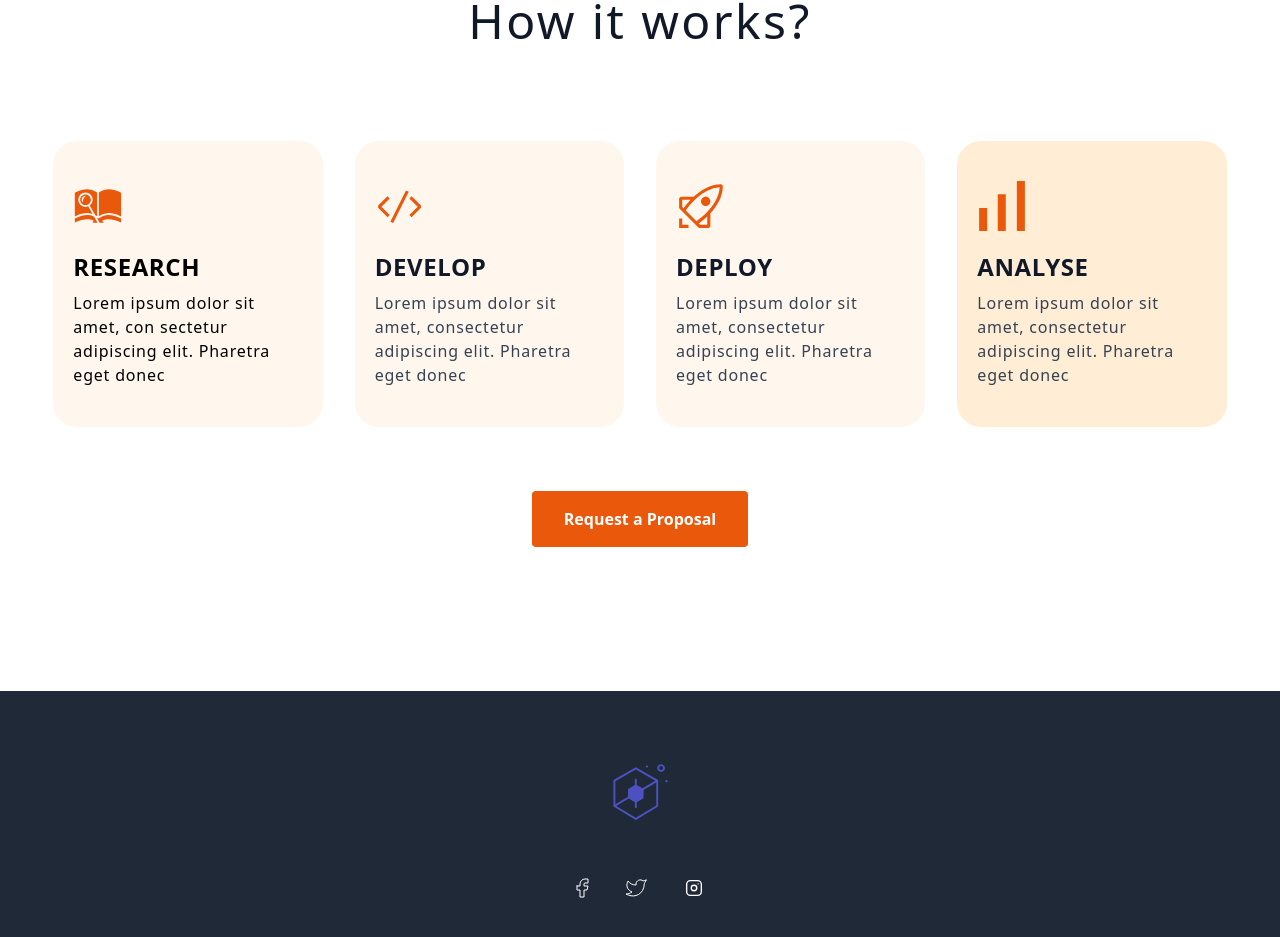
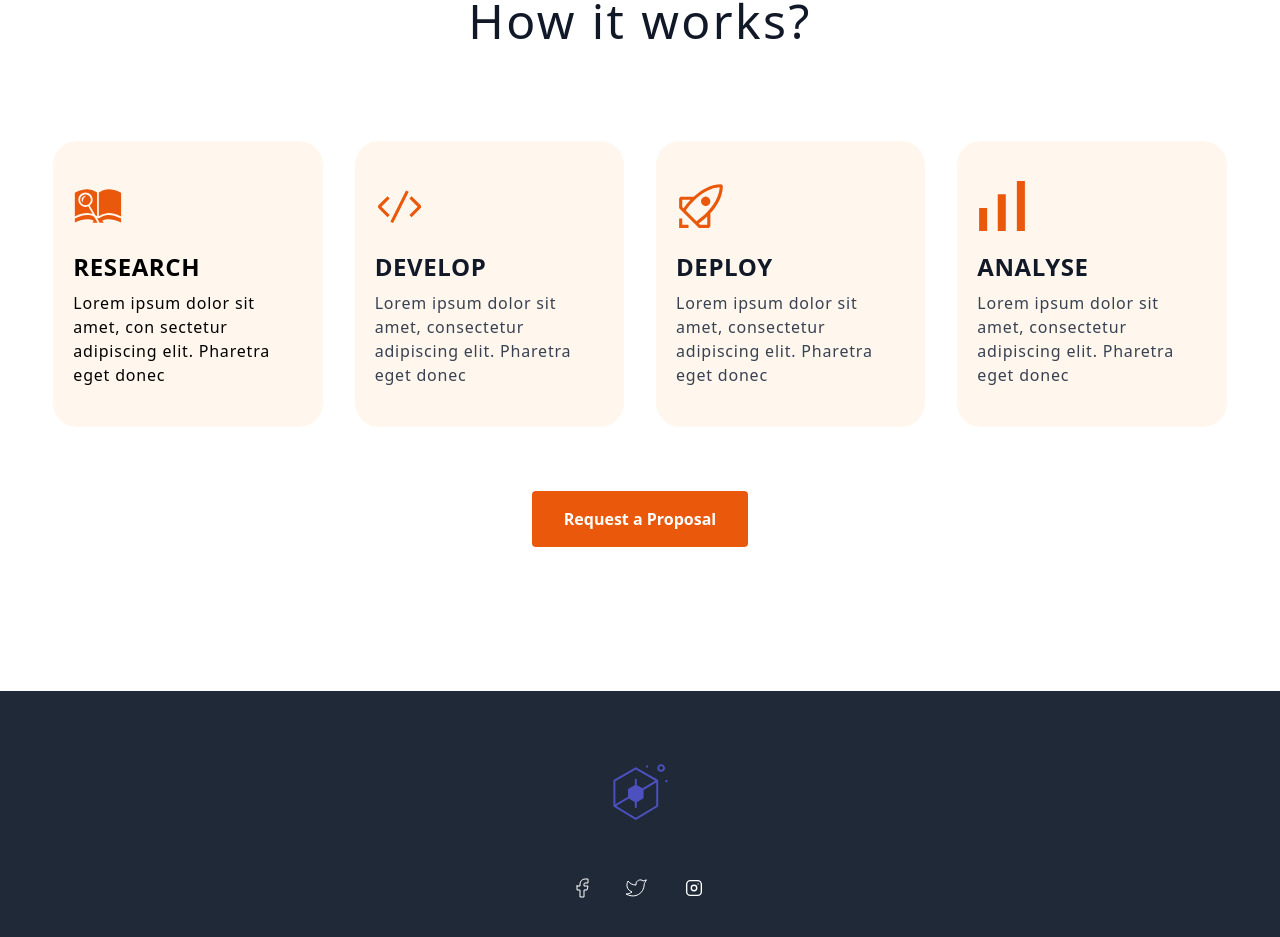
Before and after one commit to waheed-dev/marketing-web, a Next.js app: page / in a window 1280 px wide. Shown: the part 2825-3762 px from the top of the page. Built offline with nearby package versions, Linux system fonts and the light colour scheme.

Commit message:
initital commit for clients website

```diff
--- a/components/steps/Steps.jsx
+++ b/components/steps/Steps.jsx
@@ -36,7 +36,7 @@ const Steps = () => {
                                   <h2 className="text-gray-700 mt-2 leading-6 text-base tracking-wider">Lorem ipsum dolor sit amet, consectetur adipiscing elit. Pharetra eget donec</h2>
                               </div>
                           </div>
-                          <div className="py-10 px-5 rounded-3xl bg-orange-100">
+                          <div className="py-10 px-5 rounded-3xl bg-orange-50">
                               <SiSimpleanalytics size={50} color={'#ea580c'} />
                               <div className="mt-5">
                                   <h1 className="text-gray-900 text-2xl tracking-wide font-bold">ANALYSE</h1>
```
